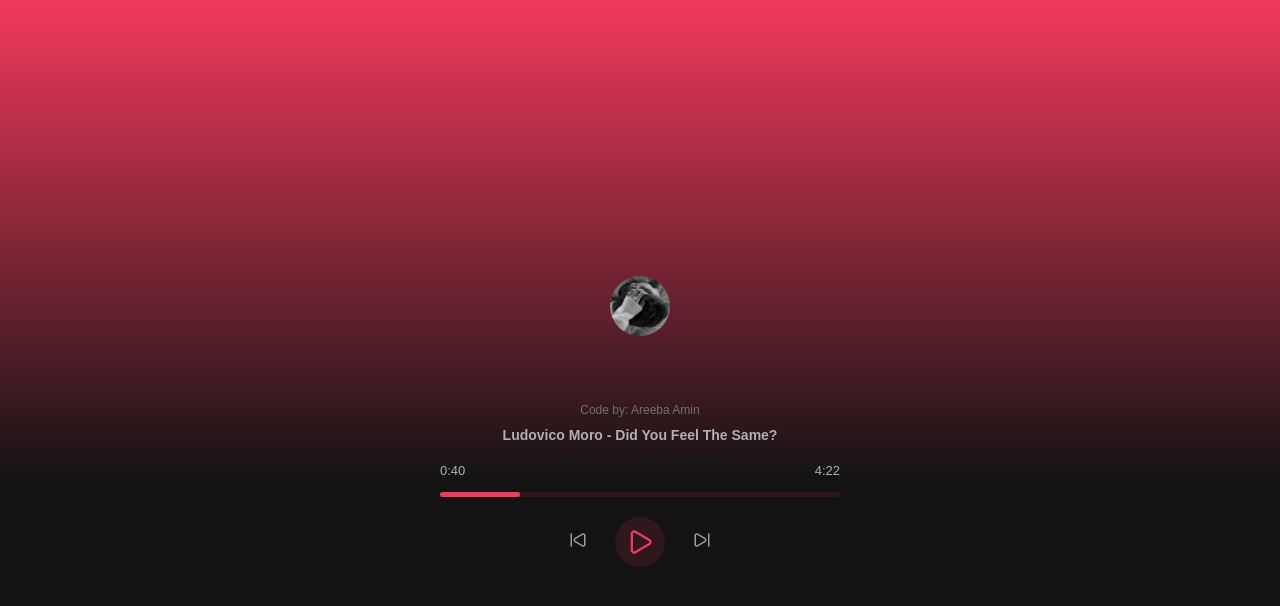
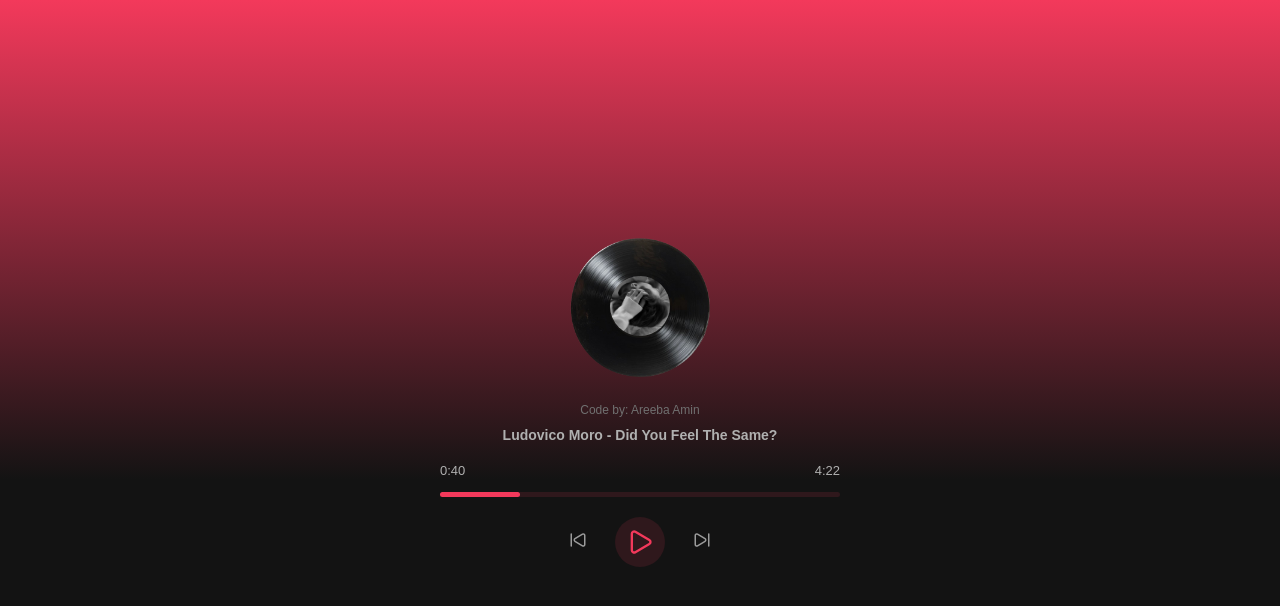
Before and after one commit to mdjazib/basic-js-play-card, a plain HTML site: page index.html in a window 1280 px wide. Drawn offline with Linux system fonts and the light colour scheme; the site is published under a folder, as on GitHub Pages, so addresses that start at the root find nothing.

Commit message:
Update style.css

```diff
--- a/style.css
+++ b/style.css
@@ -67,7 +67,7 @@ body .player {
 }
 
 body .player .disc {
-  background-image: url("/public/disc.png");
+  background-image: url("public/disc.png");
   background-repeat: no-repeat;
   background-position: center;
   background-size: cover;
```
